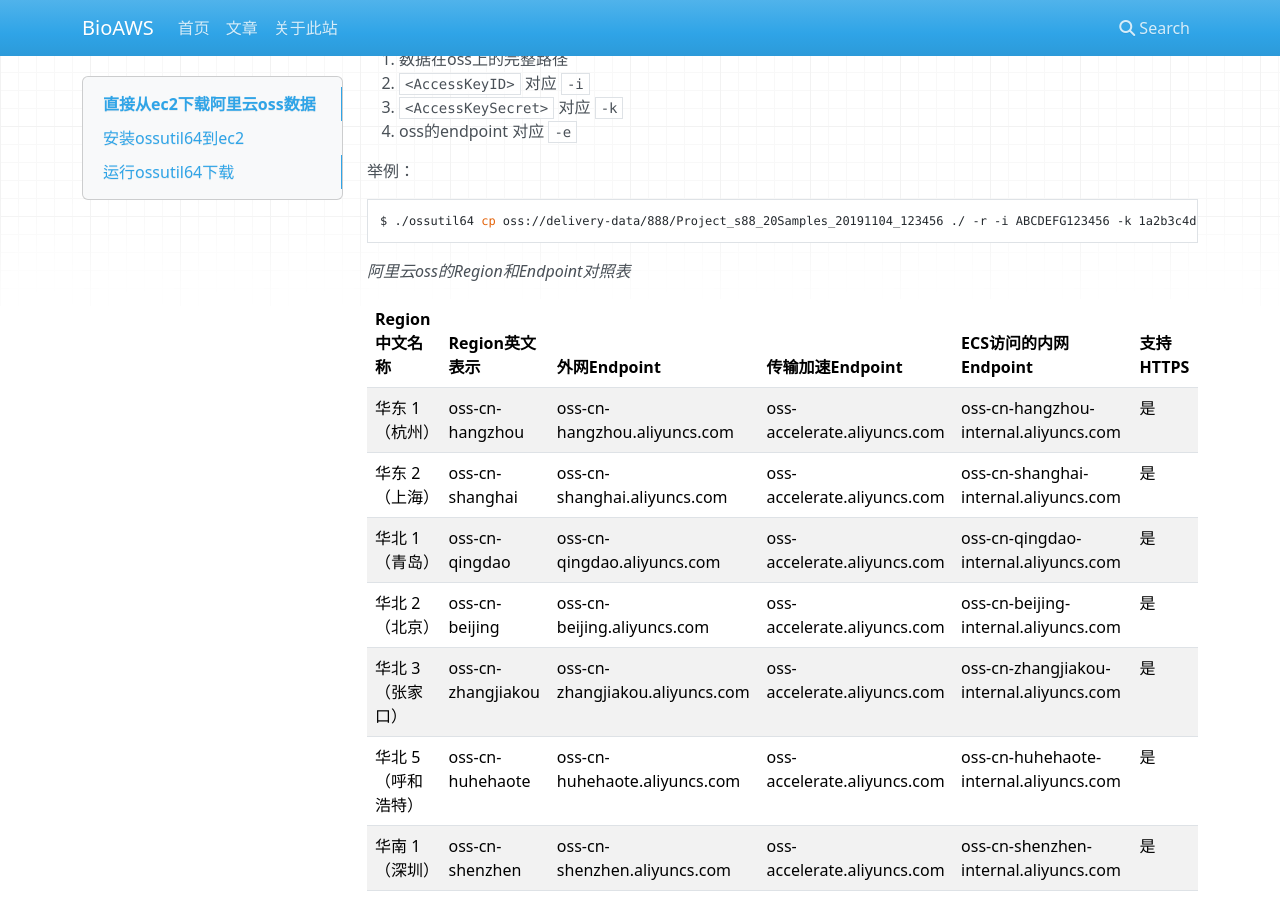
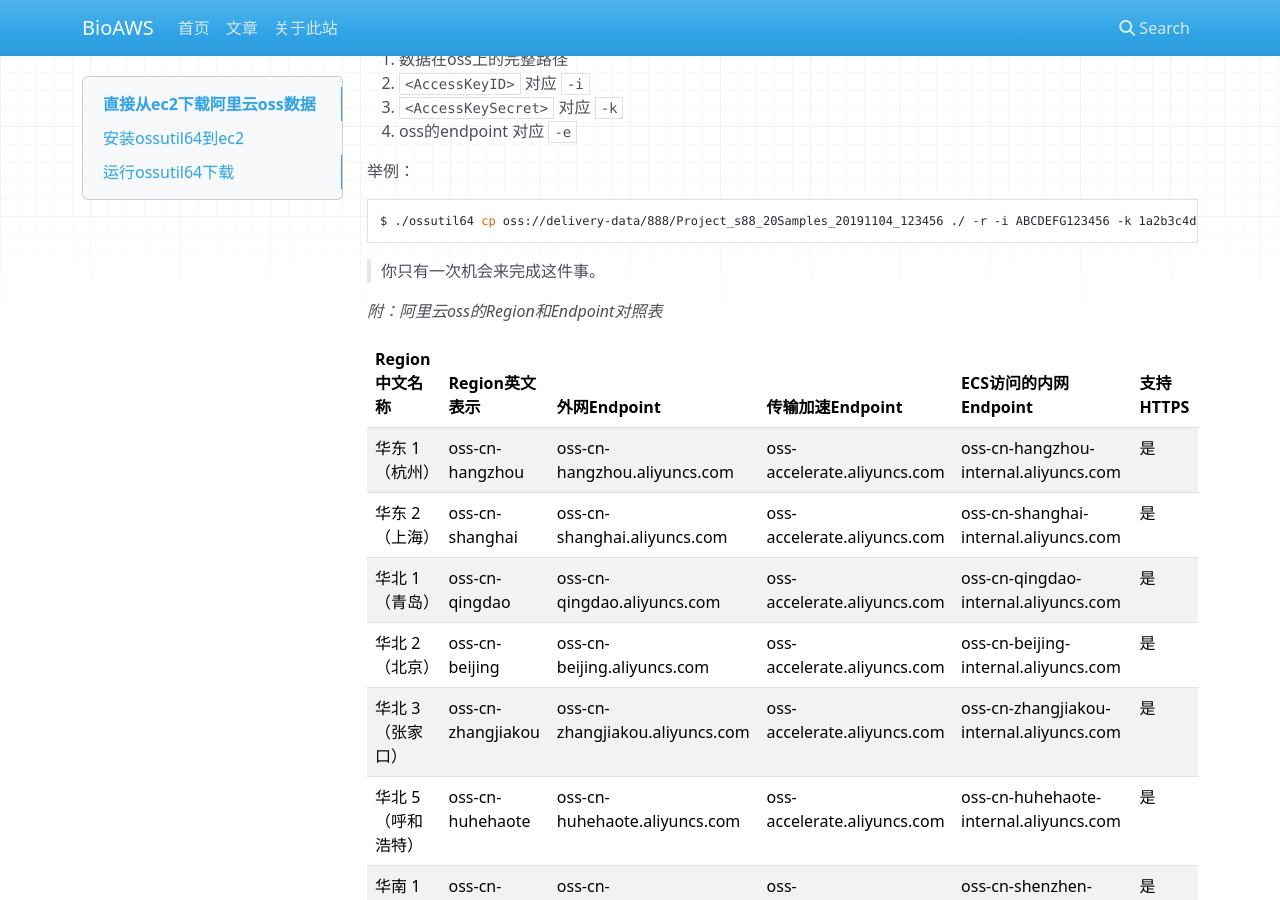
Before and after one commit to DavisChen99/bioaws, an MkDocs documentation site: the page built from docs/blogs/2020-02-04-ec2-download-oss.md, in a window 1280 px wide and 900 px high, scrolled down 970 px. Built offline with MkDocs 1.6.1, drawn with Linux system fonts in a browser that asks for light colours; nearby versions of some CDN libraries; old or Windows-style settings are respelled for this version of MkDocs.

Commit message:
beginner 11 ec2 download oss

````diff
--- a/docs/blogs/2020-02-04-ec2-download-oss.md
+++ b/docs/blogs/2020-02-04-ec2-download-oss.md
@@ -53,7 +53,11 @@ ossutil version: v1.6.10
 $ ./ossutil64 cp oss://delivery-data/888/Project_s88_20Samples_20191104_123456 ./ -r -i ABCDEFG123456 -k 1a2b3c4d5e6fABCDE -e http://oss-cn-shanghai.aliyuncs.com
 ```
 
-_阿里云oss的Region和Endpoint对照表_
+
+> 你只有一次机会来完成这件事。
+
+
+_附：阿里云oss的Region和Endpoint对照表_
 
 |Region中文名称|Region英文表示|外网Endpoint|传输加速Endpoint|ECS访问的内网Endpoint|支持HTTPS|
 |-------------|-------------|-------------|-------------|-------------|-------------|
````
